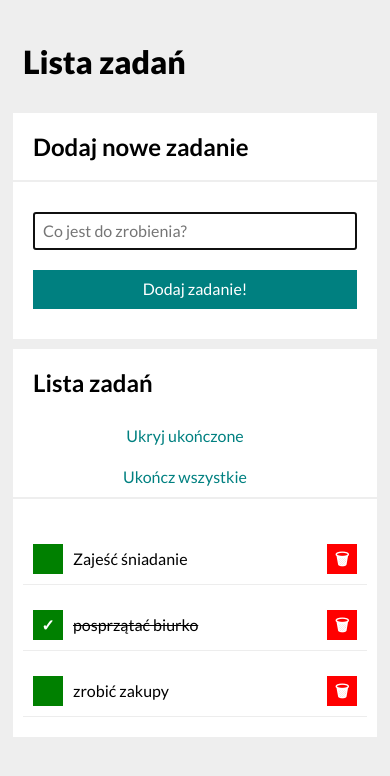
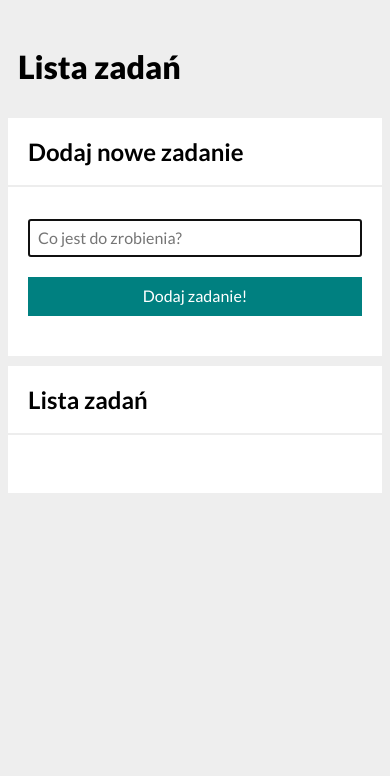
Before and after one commit to KamilStawik/todo-list-react, a React (Create React App) app: page / in a window 390 px wide. Shown: the top 776 px of the page. Built offline with nearby package versions, Linux system fonts and the light colour scheme.

Commit message:
Section Flex fixed & exemplary content removed

```diff
--- a/src/App.js
+++ b/src/App.js
@@ -9,9 +9,6 @@ import Container from "./Container";
 function App() {
     const [hideDone, setHideDone] = useState(false);
     const [tasks, setTasks] = useState([
-        { id: 1, content: "Zajeść śniadanie", done: false },
-        { id: 5, content: "posprzątać biurko", done: true },
-        { id: 7, content: "zrobić zakupy", done: false },
     ]);
 
     const toggleHideDone = () => {
--- a/src/Buttons/style.css
+++ b/src/Buttons/style.css
@@ -6,7 +6,6 @@
 @media (max-width: 767px) {
     .buttons__buttonsContainer {
         flex-direction: column;
-        align-self: center;
     }
 }
 
--- a/src/Container/style.css
+++ b/src/Container/style.css
@@ -1,11 +1,5 @@
-.container{
+.container {
     max-width: 800px;
     margin: 10px auto;
     padding: 8px;
 }
-
-@media (max-width: 767px) {
-    .container {
-        margin: 5px;
-    }
-}
--- a/src/Section/index.js
+++ b/src/Section/index.js
@@ -1,12 +1,12 @@
 import "./style.css";
 
 const Section = ({ title, body, extraContent }) => (
-    <section>
-        <div className="section__headerContainer">
+    <section className="section">
+        <div>
             <header className="section__header">
-                <h2>{title}</h2>
+                <h2 className="section__titleText">{title}</h2>
+                {extraContent}
             </header>
-            {extraContent}
         </div>
         {body}
     </section>
--- a/src/Section/style.css
+++ b/src/Section/style.css
@@ -1,27 +1,32 @@
-.section__headerContainer {
+.section {
     background-color: hsl(0, 0%, 100%);
-    margin-top: 2px;
+    margin-top: 10px;
     display: flex;
-    align-items: center;
-    justify-content: space-between;
+    flex-direction: column;
 }
 
 @media (max-width: 767px) {
-    .section__headerContainer {
-        flex-wrap: wrap;
+    .section {
         justify-content: center;
     }
 }
 
 .section__header {
     padding-left: 20px;
-    margin: 0px;
-    flex-basis: 51%;
+    border-bottom: 2px solid hsl(0, 0%, 93%);
+    display: flex;
+    justify-content: space-between;
 }
-
 
 @media (max-width: 767px) {
     .section__header {
+        flex-wrap: wrap;
+        justify-content: center;
+    }
+}
+
+@media (max-width: 767px) {
+    .section__titleText {
         flex-basis: 100%;
     }
 }
```
